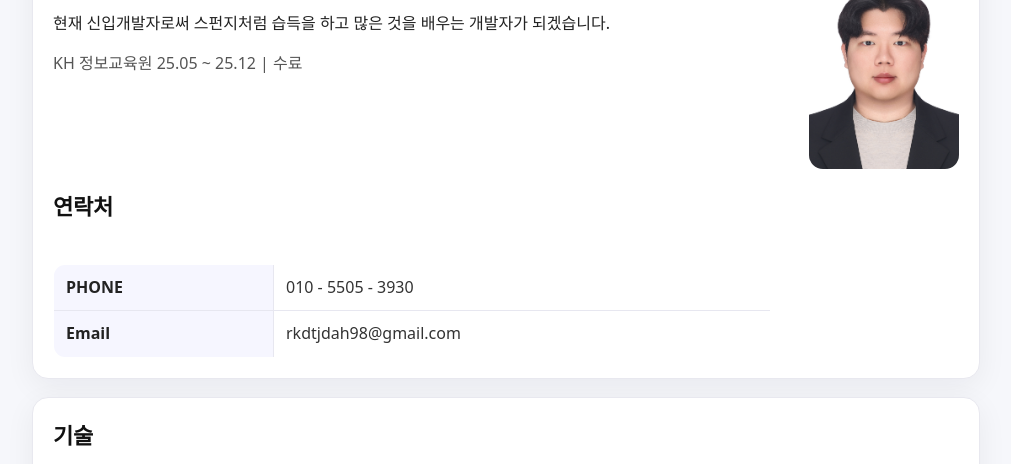
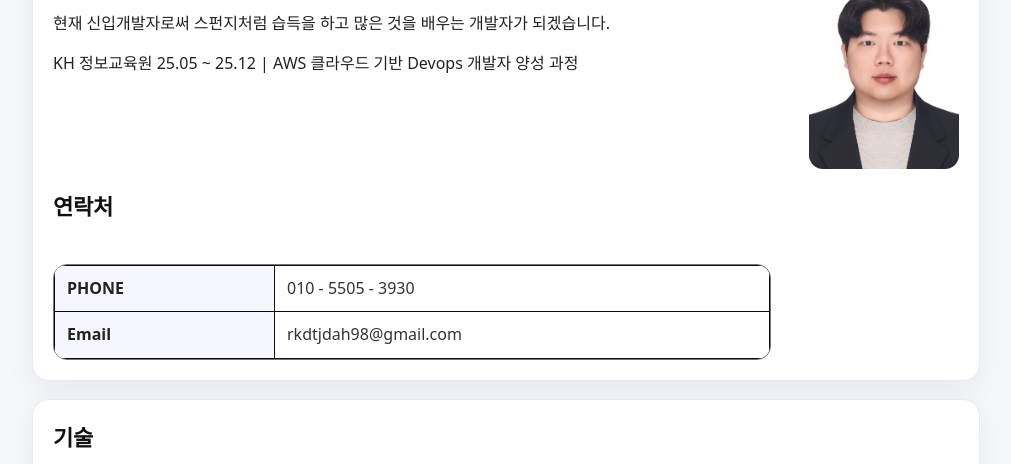
Before and after one commit to mokoon3930/mokoon3930github.io, a plain HTML site: page index.html in a window 1280 px wide. Shown: the part 277-741 px from the top of the page, without its empty margins (134-1145 px from the left). Drawn offline with Linux system fonts and the light colour scheme.

Commit message:
git 수정 전

```diff
--- a/index.html
+++ b/index.html
@@ -34,10 +34,11 @@
       </div>
 
       <div>현재 신입개발자로써 스펀지처럼 습득을 하고 많은 것을 배우는 개발자가 되겠습니다.</div>
-      <div>KH 정보교육원 25.05 ~ 25.12 | 수료</div>
+      <div>KH 정보교육원 25.05 ~ 25.12 | AWS 클라우드 기반 Devops 개발자 양성 과정</div>
 
        <h2>연락처</h2>
-        <table border="1">
+       <div class="table-wrap">
+       <table border="1">
           <tr>
             <th>PHONE</th>
             <td>010 - 5505 - 3930</td>
@@ -47,6 +48,7 @@
             <td>rkdtjdah98@gmail.com</td>
           </tr>
         </table>
+        </div>
     </section>
 
     <section id="skills">
@@ -153,10 +155,15 @@
         <div>ERP 재무관리 부분 담당, 프로젝트 일정 캘린더 | 이커먼스 알람, QnA 기능 담당</div>
         <div>Spring Boot · MyBatis · MySQL · React · WebSocket</div>
         <div>구현기능 </div>
+        <div class="table-wrap">
         <table border="1">
           <tr>
             <th>ERP 재무제표</th>
             <td>동작 발생시 일어나는 재무 동작을 기록 / 그래프로도 조회 가능</td>
+          </tr>
+          <tr>
+            <th>ERP 급여 관리</th>
+            <td>직원 급여를 조회, 수정 / 일괄 지급 기능</td>
           </tr>
           <tr>
             <th>ERP 프로젝트 일정 캘린더</th>
@@ -171,9 +178,10 @@
             <td>건물 상세보기 페이지 QnA 작성 가능, 이후 담당자 답변 가능</td>
           </tr>
         </table>
+        </div>
         <div class="links">
               <a href="https://github.com/juntoo/project">github</a>
-              <a href="https://docs.google.com/presentation/d/1sKJdOSTzT1FbJQ2zvuirL1VP7EbLAZ5P/present?slide=id.p1">PPT</a>
+              <a href="https://docs.google.com/presentation/d/1yWxey4LsyxiDwBhQsfUR62SbR2alJPQJngeZMIzues8/edit?slide=id.g3b42024af97_0_47#slide=id.g3b42024af97_0_47">PPT</a>
             </div>
       </article>
     </section>
--- a/style.css
+++ b/style.css
@@ -107,7 +107,6 @@ nav a:hover{
   border-radius: 14px;
 }
 
-
 /* 프로필 텍스트(대충 줄 간격 정리) */
 #profile > div{
   color: #222;
@@ -196,26 +195,39 @@ nav a:hover{
   color: #555;
 }
 
-/* 표 스타일 */
-table{
+/* ====== Table (둥글게 + 외곽선 확실하게) ====== */
+/* ✅ table 자체는 border-radius가 collapse에서는 잘 안 먹을 수 있어서
+      wrapper 방식으로 "진짜" 둥글게 처리 */
+.table-wrap{
+  margin-top: 12px;
+  border: 1px solid #73737c;     /* 바깥 외곽선 */
+  border-radius: 14px;           /* ✅ 둥글게 */
+  overflow: hidden;              /* ✅ 모서리 잘라내기 */
+  background: #fff;
+}
+
+.table-wrap table{
   width: 100%;
   border-collapse: collapse;
-  margin-top: 12px;
-  overflow: hidden;
-  border-radius: 12px;
+  margin: 0;
+  border: 0;                     /* wrapper가 외곽선 담당 */
 }
 
-table, th, td{ border: 1px solid #e7e7f0; }
-th{
+.table-wrap th,
+.table-wrap td{
+  border: 1px solid #0c0c0f;     /* 칸 테두리 */
+  padding: 10px 12px;
+}
+
+.table-wrap th{
   width: 220px;
   text-align: left;
-  padding: 10px 12px;
   background: #f6f6ff;
   font-weight: 800;
   color: #222;
 }
-td{
-  padding: 10px 12px;
+
+.table-wrap td{
   color: #333;
 }
 
@@ -259,5 +271,5 @@ td{
   .skills-grid{
     grid-template-columns: 1fr;
   }
-  th{ width: 160px; }
+  .table-wrap th{ width: 160px; }
 }
```
